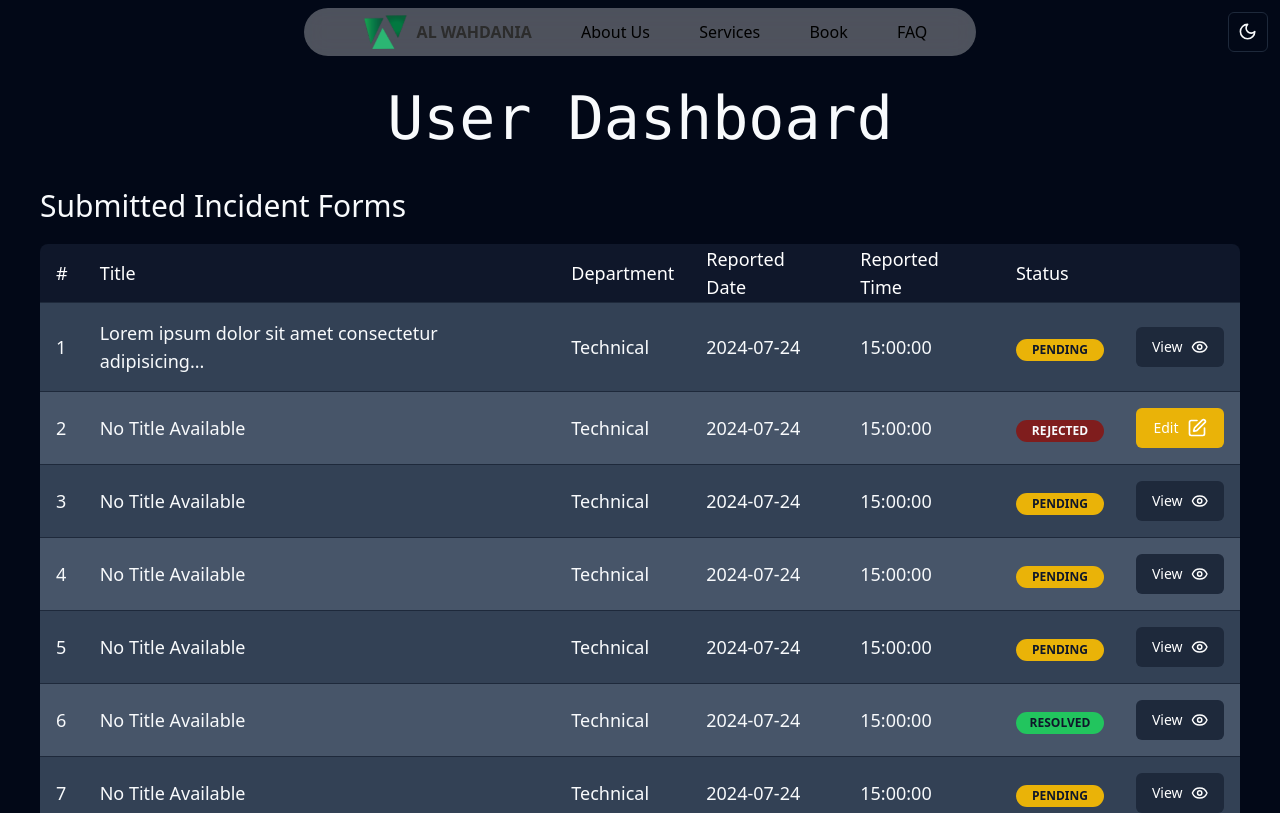
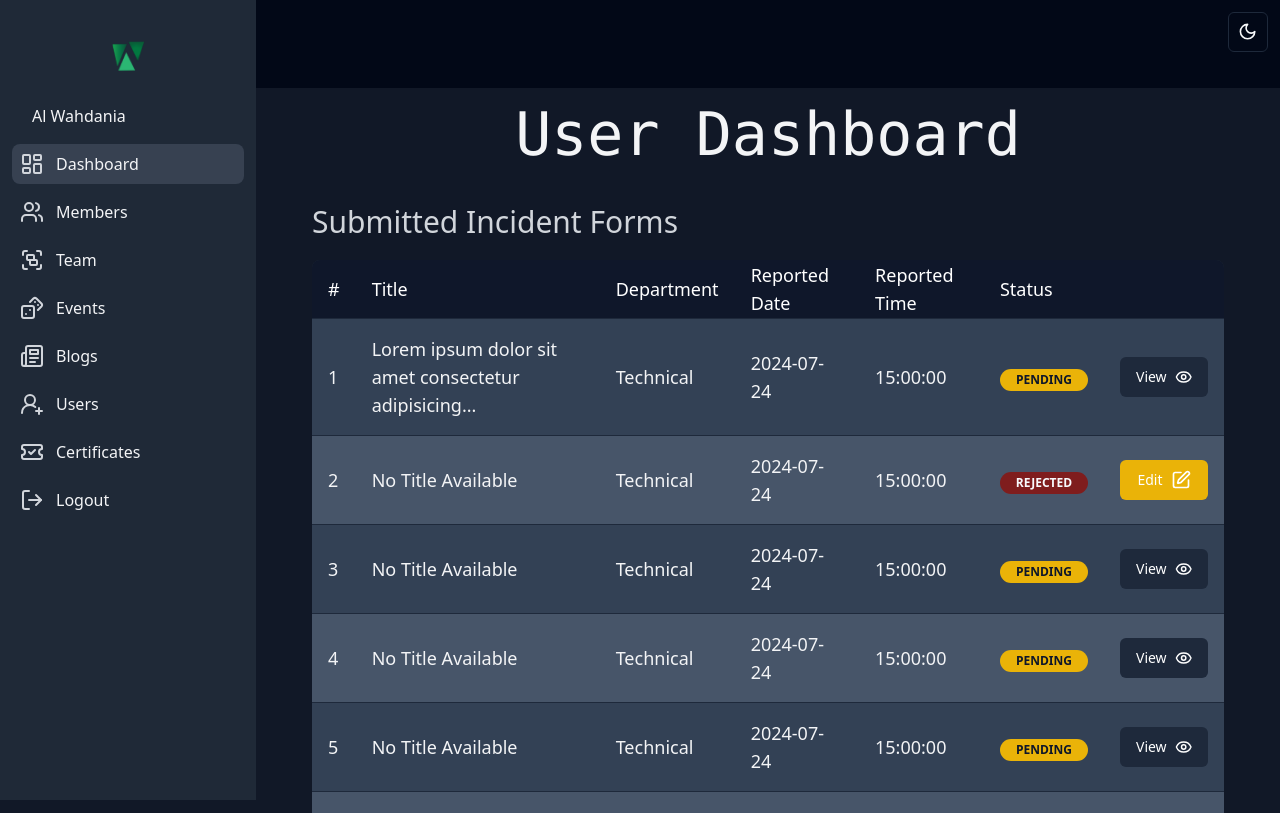
Before and after one commit to sarthakg043/irms, a React (Vite) app: page /incidentreport in a window 1280 px wide. Shown: the top 813 px of the page. Built offline with nearby package versions, Linux system fonts and the light colour scheme.

Commit message:
Added Sidebar

```diff
--- a/src/Layout.jsx
+++ b/src/Layout.jsx
@@ -1,23 +1,25 @@
-import { Outlet } from 'react-router-dom'
-import { Footer, Navbar } from './components'
-import { ModeToggle } from './components/ModeToggle'
+import { Outlet, useLocation } from 'react-router-dom';
+import { Footer, Navbar } from './components';
+import { ModeToggle } from './components/ModeToggle';
 
 const Layout = () => {
+  const location = useLocation();
+  const showNavbarFooter = location.pathname !== '/incidentreport';
+
   return (
-
     <div>
       <div className='w-full'>
         <div className='float-right m-3'>
           <ModeToggle />
         </div>
       </div>
-        <Navbar />
+      {showNavbarFooter && <Navbar />}
       <div className='h-[5vh]'>&nbsp;</div>
       <br /><br />
       <Outlet />
-        <Footer />
+      {showNavbarFooter && <Footer />}
     </div>
-  )
-}
+  );
+};
 
-export default Layout
+export default Layout;
--- a/src/components/Navbar/Navbar.jsx
+++ b/src/components/Navbar/Navbar.jsx
@@ -1,33 +1,32 @@
 import React, { useState } from "react";
-import { HoveredLink,Menu } from "../ui/navbar-menu";
+import { NavLink } from "react-router-dom";
+import { Menu } from "../ui/navbar-menu";
 import { cn } from "@/lib/utils";
 
 export default function NavBarComponent({ className }) {
   const [active, setActive] = useState(null);
 
   return (
-    <>
-      <div className={cn("fixed top-2  inset-x-0 max-w-2xl mx-auto z-50 ", className)}>
+    <div className={cn("fixed top-2 inset-x-0 max-w-2xl mx-auto z-50", className)}>
       <Menu setActive={setActive}>
-          <HoveredLink href="/">
+        <NavLink to="/" activeClassName="active">
           <div className="flex items-center">
             <img src="/images/logo2.png" alt="" className="h-14 w-16" />
             <span className="text-[#2C2C2C] font-semibold hidden sm:block">
               AL WAHDANIA
             </span>
           </div>
-          </HoveredLink>
-          <HoveredLink href="/about">
+        </NavLink>
+        <NavLink to="/about" activeClassName="active">
           {/* Display "About" on small screens */}
           <span className="sm:hidden">About</span>
           {/* Display "About Us" on larger screens */}
           <span className="hidden sm:inline">About Us</span>
-          </HoveredLink>
-          <HoveredLink href="/service">Services</HoveredLink>
-          <HoveredLink href="/contact">Book</HoveredLink>
-          <HoveredLink href="/faq">FAQ</HoveredLink>
+        </NavLink>
+        <NavLink to="/service" activeClassName="active">Services</NavLink>
+        <NavLink to="/contact" activeClassName="active">Book</NavLink>
+        <NavLink to="/faq" activeClassName="active">FAQ</NavLink>
       </Menu>
     </div>
-    </>
   );
 }
--- a/src/pages/UserDashboard/UserDashboard.jsx
+++ b/src/pages/UserDashboard/UserDashboard.jsx
@@ -1,21 +1,156 @@
 import React from 'react'
 import formData from '@/formsdata.json'
 import { FormsTable } from '@/components'
-
+import { useState } from 'react';
+import { LayoutDashboard, Users, Group, Dices, TicketCheck, Newspaper, UserRoundPlus, LogOut } from 'lucide-react';
 
 const UserDashboard = () => {
+  const [isOpen, setIsOpen] = useState(false);
+  const [isSidebarOpen, setIsSidebarOpen] = useState(!window.matchMedia("(min-width: 768px)").matches);
+  const [activeTab, setActiveTab] = useState("Dashboard");
+
+  const toggleDropdown = () => {
+      setIsOpen(!isOpen);
+  };
+
+  const toggleSidebar = () => {
+      setIsSidebarOpen(!isSidebarOpen);
+  };
 
   return (
-    <div>
-      <h1 className='text-3xl lg:text-6xl text-center font-mono'>User Dashboard</h1>
-      <div className='w-full p-4 lg:p-10'>
-        <h2 className='text-xl lg:text-3xl mb-3 lg:mb-5'>Submitted Incident Forms</h2>
-        <div className='rounded-lg overflow-hidden'>
-          <FormsTable forms={formData} />
+    <div className="bg-gray-100 dark:bg-gray-900 text-gray-900 dark:text-gray-100 min-h-screen">
+        <button
+            onClick={toggleSidebar}
+            aria-controls="sidebar-multi-level-sidebar"
+            type="button"
+            className="inline-flex items-center p-2 mt-2 ms-3 text-sm text-gray-500 dark:text-gray-400 rounded-lg sm:hidden hover:bg-gray-200 dark:hover:bg-gray-700 focus:outline-none focus:ring-2 focus:ring-gray-200 dark:focus:ring-gray-600"
+        >
+            <span className="sr-only">Open sidebar</span>
+            <svg className="w-6 h-6" aria-hidden="true" fill="currentColor" viewBox="0 0 20 20" xmlns="http://www.w3.org/2000/svg">
+                <path clipRule="evenodd" fillRule="evenodd" d="M2 4.75A.75.75 0 012.75 4h14.5a.75.75 0 010 1.5H2.75A.75.75 0 012 4.75zm0 10.5a.75.75 0 01.75-.75h7.5a.75.75 0 010 1.5h-7.5a.75.75 0 01-.75-.75zM2 10a.75.75 0 01.75-.75h14.5a.75.75 0 010 1.5H2.75A.75.75 0 012 10z"></path>
+            </svg>
+        </button>
+
+        <aside
+            id="sidebar-multi-level-sidebar"
+            className={`fixed top-0 left-0 z-40 w-64 h-screen transition-transform ${isSidebarOpen ? 'translate-x-0' : '-translate-x-full'} sm:translate-x-0`}
+            aria-label="Sidebar"
+        >
+            <div className="h-full px-3 py-4 overflow-y-auto bg-gray-50 dark:bg-gray-800">
+                <div className="flex items-center justify-center py-4">
+                    <img src="/images/logo2.png" alt="Logo" className="h-12 dark:hidden" />
+                    <img src="/images/logo2.png" alt="Logo" className="h-12 hidden dark:block" />
+                </div>
+                <ul className="space-y-2 font-medium">
+                    <li>
+                        <button
+                            type="button"
+                            className="flex items-center w-full p-2 text-base text-gray-900 dark:text-gray-100 transition duration-75 rounded-lg group hover:bg-gray-100 dark:hover:bg-gray-700"
+                            aria-controls="dropdown-example"
+                            onClick={toggleSidebar}
+                        >
+                            <span className="ms-3">Al Wahdania</span>
+                        </button>
+                    </li>
+                    <li>
+                        <a
+                            href="#"
+                            onClick={() => setActiveTab("Dashboard")}
+                            className={`flex items-center p-2 rounded-lg hover:bg-gray-500 dark:hover:bg-gray-700 group ${activeTab === "Dashboard" ? "bg-gray-300 dark:bg-gray-700" : "text-gray-900 dark:text-gray-100"}`}
+                        >
+                            <LayoutDashboard className="text-gray-600 dark:text-gray-300" />
+                            <span className="ms-3">Dashboard</span>
+                        </a>
+                    </li>
+                    <li>
+                        <a
+                            href="#"
+                            onClick={() => setActiveTab("Members")}
+                            className={`flex items-center p-2 rounded-lg hover:bg-gray-500 dark:hover:bg-gray-700 group ${activeTab === "Members" ? "bg-gray-300 dark:bg-gray-700" : "text-gray-900 dark:text-gray-100"}`}
+                        >
+                            <Users className="text-gray-600 dark:text-gray-300" />
+                            <span className="ms-3">Members</span>
+                        </a>
+                    </li>
+                    <li>
+                        <a
+                            href="#"
+                            onClick={() => setActiveTab("Team")}
+                            className={`flex items-center p-2 rounded-lg hover:bg-gray-500 dark:hover:bg-gray-700 group ${activeTab === "Team" ? "bg-gray-300 dark:bg-gray-700" : "text-gray-900 dark:text-gray-100"}`}
+                        >
+                            <Group className="text-gray-600 dark:text-gray-300" />
+                            <span className="ms-3">Team</span>
+                        </a>
+                    </li>
+                    <li>
+                        <a
+                            href="#"
+                            onClick={() => setActiveTab("Events")}
+                            className={`flex items-center p-2 rounded-lg hover:bg-gray-500 dark:hover:bg-gray-700 group ${activeTab === "Events" ? "bg-gray-300 dark:bg-gray-700" : "text-gray-900 dark:text-gray-100"}`}
+                        >
+                            <Dices className="text-gray-600 dark:text-gray-300" />
+                            <span className="ms-3">Events</span>
+                        </a>
+                    </li>
+                    <li>
+                        <a
+                            href="#"
+                            onClick={() => setActiveTab("Blogs")}
+                            className={`flex items-center p-2 rounded-lg hover:bg-gray-500 dark:hover:bg-gray-700 group ${activeTab === "Blogs" ? "bg-gray-300 dark:bg-gray-700" : "text-gray-900 dark:text-gray-100"}`}
+                        >
+                            <Newspaper className="text-gray-600 dark:text-gray-300" />
+                            <span className="ms-3">Blogs</span>
+                        </a>
+                    </li>
+                    <li>
+                        <a
+                            href="#"
+                            onClick={() => setActiveTab("Users")}
+                            className={`flex items-center p-2 rounded-lg hover:bg-gray-500 dark:hover:bg-gray-700 group ${activeTab === "Users" ? "bg-gray-300 dark:bg-gray-700" : "text-gray-900 dark:text-gray-100"}`}
+                        >
+                            <UserRoundPlus className="text-gray-600 dark:text-gray-300" />
+                            <span className="ms-3">Users</span>
+                        </a>
+                    </li>
+                    <li>
+                        <a
+                            href="#"
+                            onClick={() => setActiveTab("Certificates")}
+                            className={`flex items-center p-2 rounded-lg hover:bg-gray-500 dark:hover:bg-gray-700 group ${activeTab === "Certificates" ? "bg-gray-300 dark:bg-gray-700" : "text-gray-900 dark:text-gray-100"}`}
+                        >
+                            <TicketCheck className="text-gray-600 dark:text-gray-300" />
+                            <span className="ms-3">Certificates</span>
+                        </a>
+                    </li>
+                    <li>
+                        <a
+                            href="#"
+                            className={`flex items-center p-2 rounded-lg hover:bg-gray-500 dark:hover:bg-gray-700 group ${activeTab === "Logout" ? "bg-gray-300 dark:bg-gray-700" : "text-gray-900 dark:text-gray-100"}`}
+                        >
+                            <LogOut className="text-gray-600 dark:text-gray-300" />
+                            <span className="ms-3">Logout</span>
+                        </a>
+                    </li>
+                </ul>
+            </div>
+        </aside>
+
+        <div className="p-4 sm:ml-64">
+            {
+                activeTab === "Dashboard" ?
+                <div>
+                <h1 className='text-3xl lg:text-6xl text-center font-mono text-gray-900 dark:text-gray-100'>User Dashboard</h1>
+                <div className='w-full p-4 lg:p-10'>
+                  <h2 className='text-xl lg:text-3xl mb-3 lg:mb-5 text-gray-900 dark:text-gray-300'>Submitted Incident Forms</h2>
+                  <div className='rounded-lg overflow-hidden bg-white dark:bg-gray-800'>
+                    <FormsTable forms={formData} />
+                  </div>
+                </div>
+              </div>
+                : null}
         </div>
-      </div>
     </div>
-  )
+  );
 }
 
 export default UserDashboard
```
Also changed, not shown: 1 other file (tests, documents, lock files or other folders). Lines whose indentation alone changed are shown as unchanged.
